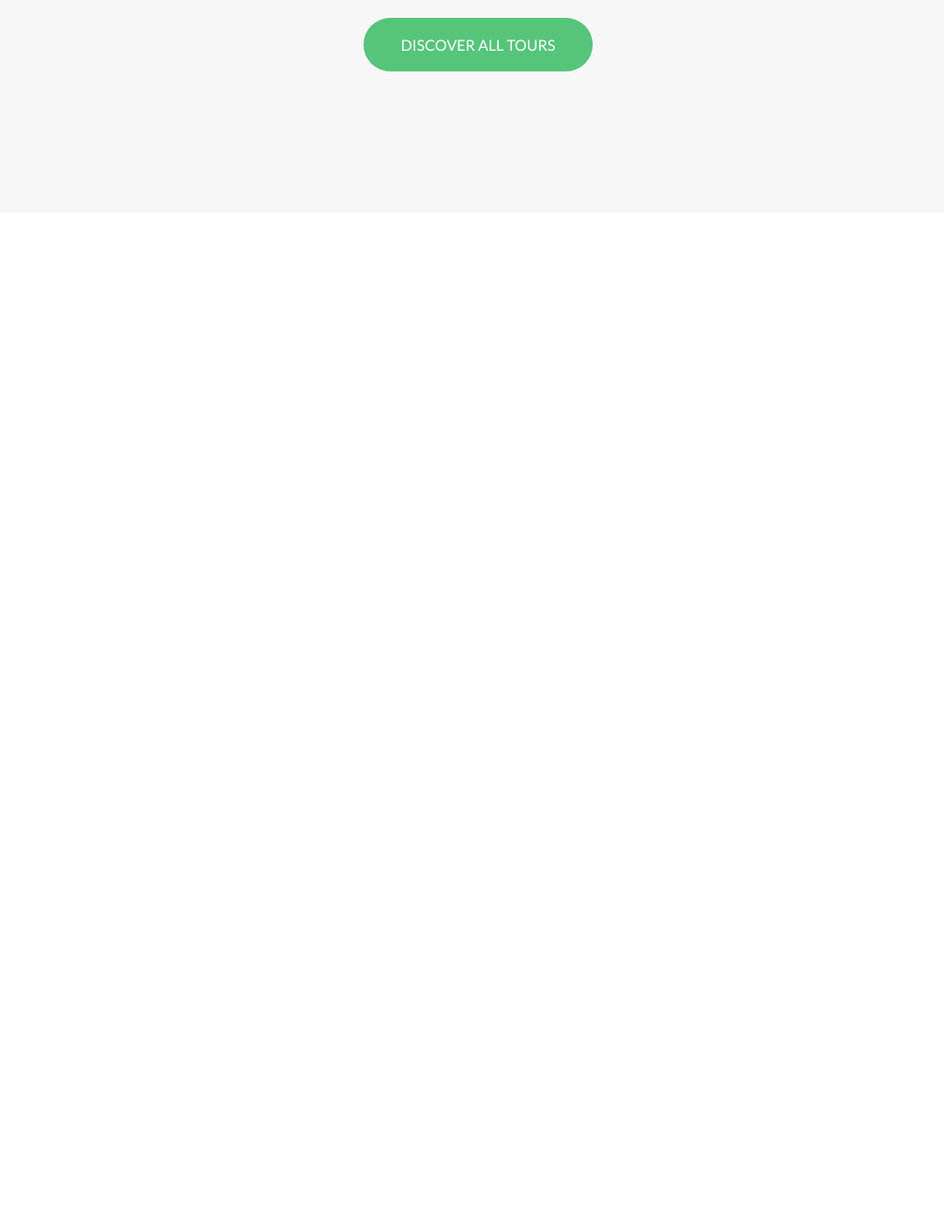
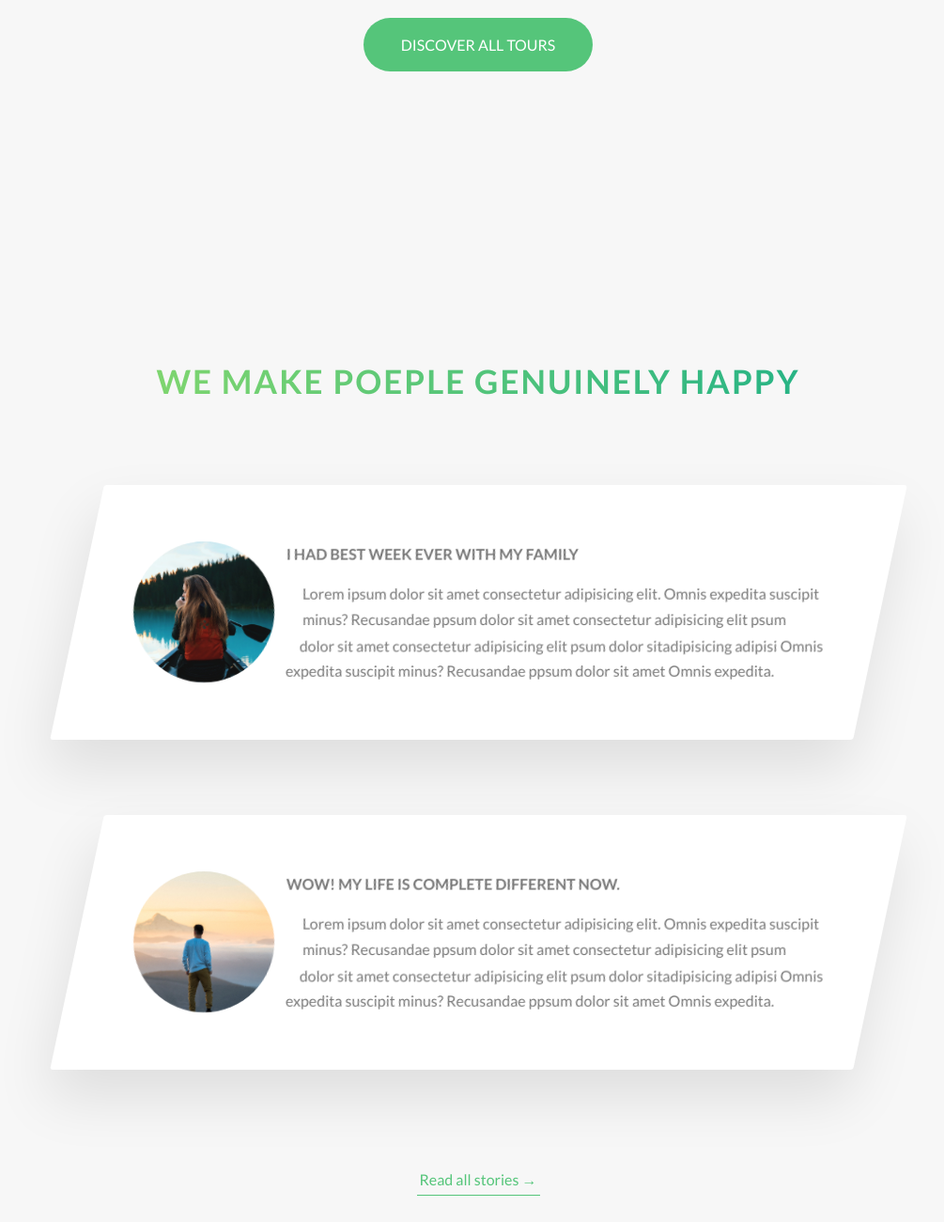
Before and after one commit to felipeSilv4Dev/natrous, a website: page index.html in a window 1280 px wide. Shown: the part 3123-4423 px from the top of the page at 94% size, without its empty margins (131-1136 px from the left). Before the commit the page ends 3379 px from the top, so only its background shows below. Drawn offline with Linux system fonts and the light colour scheme.

Commit message:
adiciconando a section de stories

```diff
--- a/index.html
+++ b/index.html
@@ -243,6 +243,70 @@
           <a href="#" class="btn btn--green">Discover all tours</a>
         </div>
       </section>
+
+      <section class="section-stories">
+        <div class="u-center-text u-margin-bottom-big">
+          <h2 class="heading-secondary">We make poeple genuinely happy</h2>
+        </div>
+
+        <div class="row">
+          <div class="story">
+            <figure class="story__shape">
+              <img
+                src="img/nat-8.jpg"
+                alt="person on a tour"
+                class="story__img"
+              />
+              <figcaption class="story__caption">Mary Smith</figcaption>
+            </figure>
+
+            <div class="story__text">
+              <h3 class="heading-tertiary u-margin-bottom-small">
+                I had best week ever with my family
+              </h3>
+              <p>
+                Lorem ipsum dolor sit amet consectetur adipisicing elit. Omnis
+                expedita suscipit minus? Recusandae ppsum dolor sit amet
+                consectetur adipisicing elit psum dolor sit amet consectetur
+                adipisicing elit psum dolor sitadipisicing adipisi Omnis
+                expedita suscipit minus? Recusandae ppsum dolor sit amet Omnis
+                expedita.
+              </p>
+            </div>
+          </div>
+        </div>
+
+        <div class="row">
+          <div class="story">
+            <figure class="story__shape">
+              <img
+                src="img/nat-9.jpg"
+                alt="person on a tour"
+                class="story__img"
+              />
+              <figcaption class="story__caption">Jack Wilson</figcaption>
+            </figure>
+
+            <div class="story__text">
+              <h3 class="heading-tertiary u-margin-bottom-small">
+                Wow! My life is complete different now.
+              </h3>
+              <p>
+                Lorem ipsum dolor sit amet consectetur adipisicing elit. Omnis
+                expedita suscipit minus? Recusandae ppsum dolor sit amet
+                consectetur adipisicing elit psum dolor sit amet consectetur
+                adipisicing elit psum dolor sitadipisicing adipisi Omnis
+                expedita suscipit minus? Recusandae ppsum dolor sit amet Omnis
+                expedita.
+              </p>
+            </div>
+          </div>
+        </div>
+
+        <div class="u-center-text u-margin-top-huge">
+          <a href="#" class="btn-text">Read all stories &rarr;</a>
+        </div>
+      </section>
     </main>
     <!-- <section class="grid-test">
       <div class="row">
--- /dev/null
+++ b/sass/components/_story.scss
@@ -0,0 +1,56 @@
+.story {
+  width: 75%;
+  margin: 0 auto;
+  box-shadow: 0 3rem 6rem rgba($color-black, 0.1);
+  background-color: $color-white;
+  border-radius: 0.3rem;
+  padding: 6rem;
+  padding-left: 9rem;
+  font-size: $default-font-size;
+  transform: skewX(-12deg);
+
+  &__shape {
+    width: 15rem;
+    height: 15rem;
+    float: left;
+    -webkit-shape-outside: circle(50% at 50% 50%);
+    shape-outside: circle(50% at 50% 50%);
+    -webkit-clip-path: circle(50% at 50% 50%);
+    clip-path: circle(50% at 50% 50%);
+    transform: translateX(-3rem) skewX(12deg);
+    position: relative;
+  }
+
+  &__img {
+    height: 100%;
+    transform: translateX(-4rem) scale(1.4);
+    backface-visibility: hidden;
+    transition: all 0.5s;
+  }
+
+  &__text {
+    transform: skewX(12deg);
+  }
+  &__caption {
+    position: absolute;
+    top: 50%;
+    left: 50%;
+    transform: translate(-50%, 20%);
+    color: $color-white;
+    text-transform: uppercase;
+    font-size: 1.7rem;
+    text-align: center;
+    opacity: 0;
+    transition: all 0.5s;
+    backface-visibility: hidden;
+  }
+
+  &:hover &__caption {
+    opacity: 1;
+    transform: translate(-50%, -50%);
+  }
+  &:hover &__img {
+    transform: translateX(-4rem) scale(1);
+    filter: blur(3px) brightness(80%);
+  }
+}
--- a/sass/main.scss
+++ b/sass/main.scss
@@ -11,6 +11,7 @@
 @import "components/composition";
 @import "components/feature-box";
 @import "components/card";
+@import "components/story";
 
 @import "layout/header";
 @import "layout/grid";
--- a/sass/pages/_home.scss
+++ b/sass/pages/_home.scss
@@ -24,3 +24,8 @@
   background-color: $color-grey-light-1;
   padding: 25rem 0 15rem 0;
 }
+
+.section-stories {
+  padding: 15rem 0;
+  background-color: $color-grey-light-1;
+}
```
Also changed, not shown: css/style.css.
